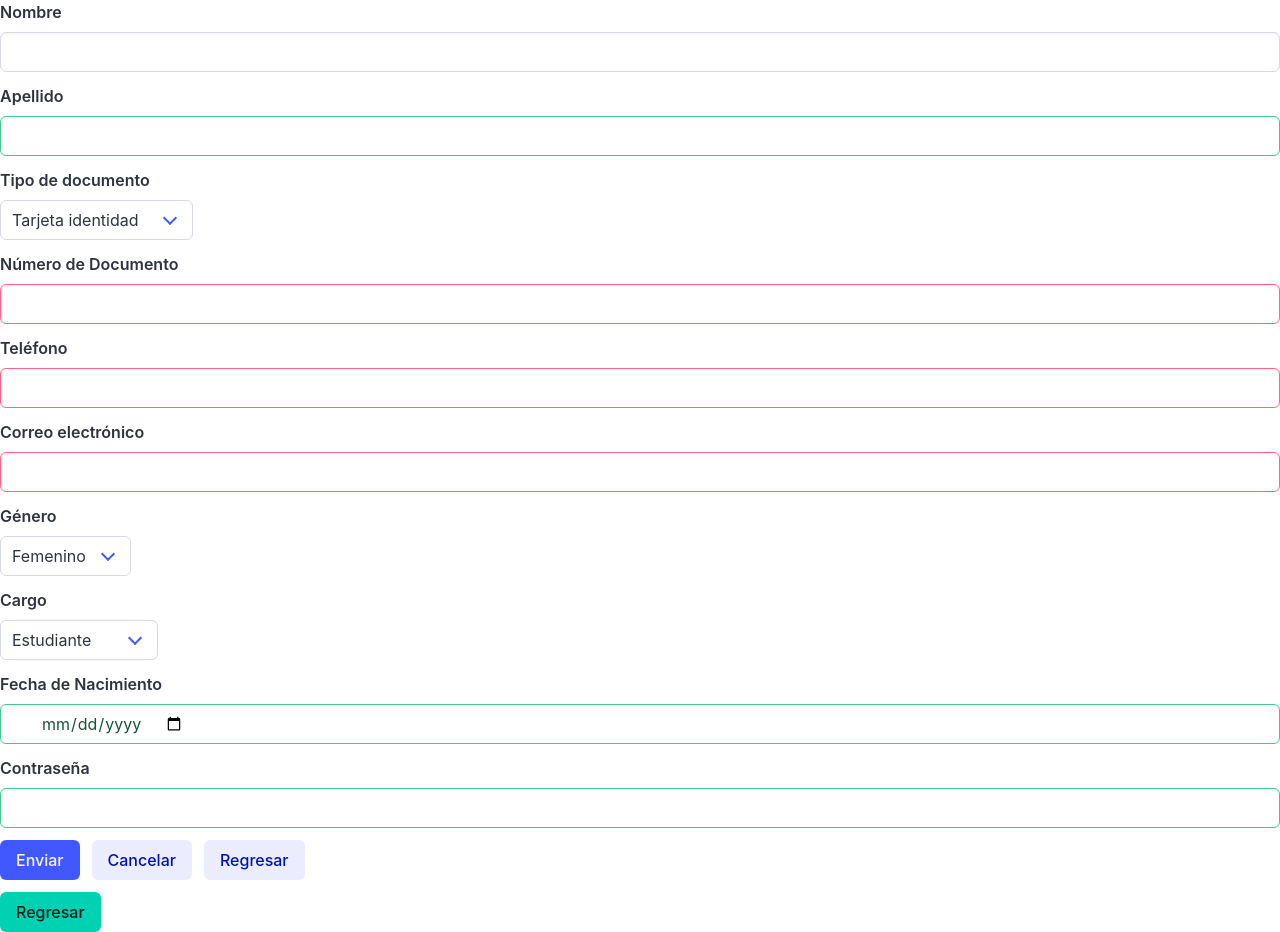
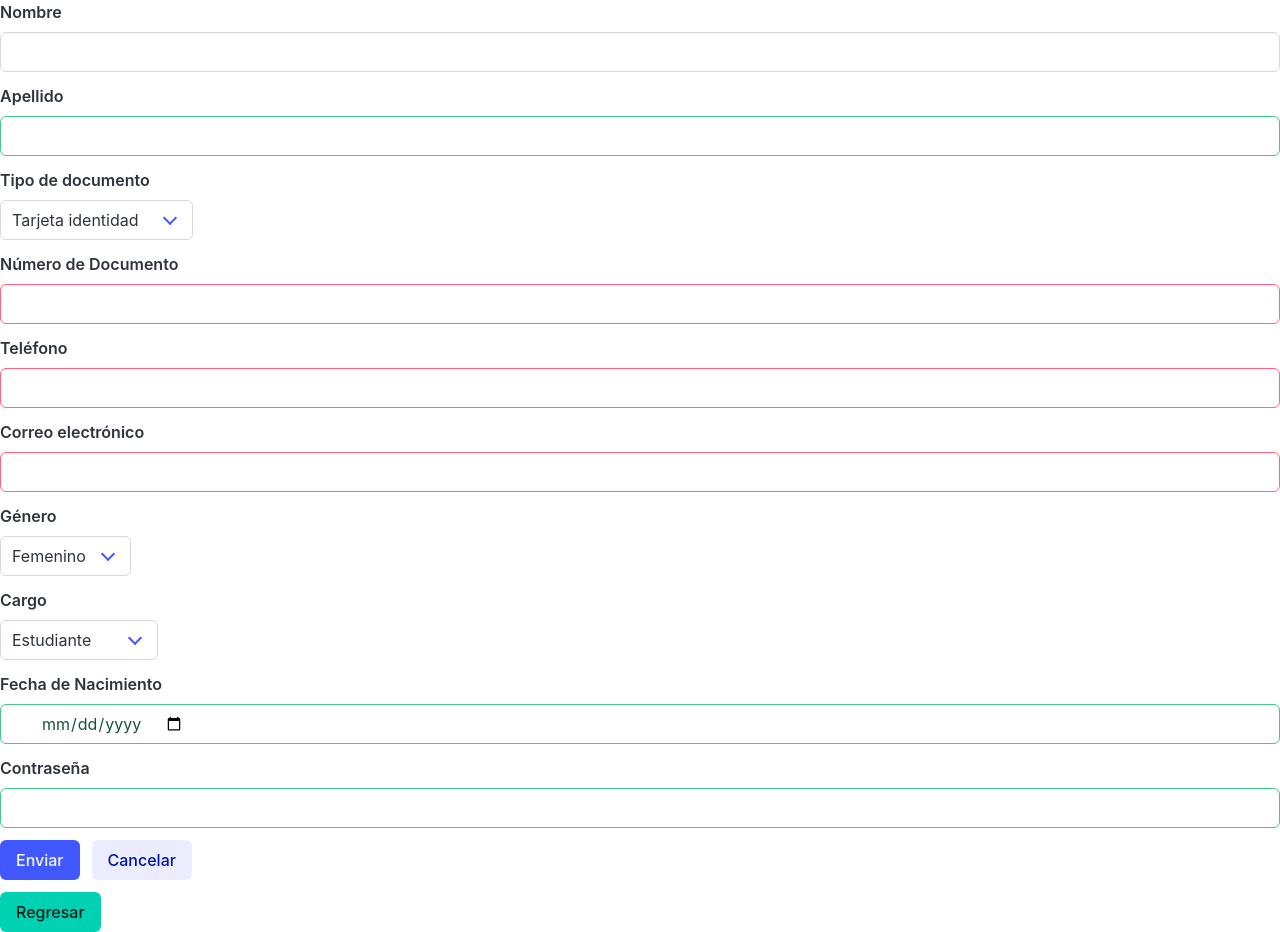
Before and after one commit to mariVH18/programacion_procedimental, a plain HTML site: page Restaurante/Módulos/usuario.html in a window 1280 px wide. Drawn offline with nearby package versions, Linux system fonts and the light colour scheme.

```diff
--- a/Restaurante/Módulos/usuario.html
+++ b/Restaurante/Módulos/usuario.html
@@ -143,9 +143,6 @@
     <div class="control">
     <button class="button is-link is-light">Cancelar</button>
   </div>
-  <div class="control">
-    <button class="button is-link is-light" href="../index.html">Regresar</button>
-  </div>
 </div>
 <button
   type="button"
```
